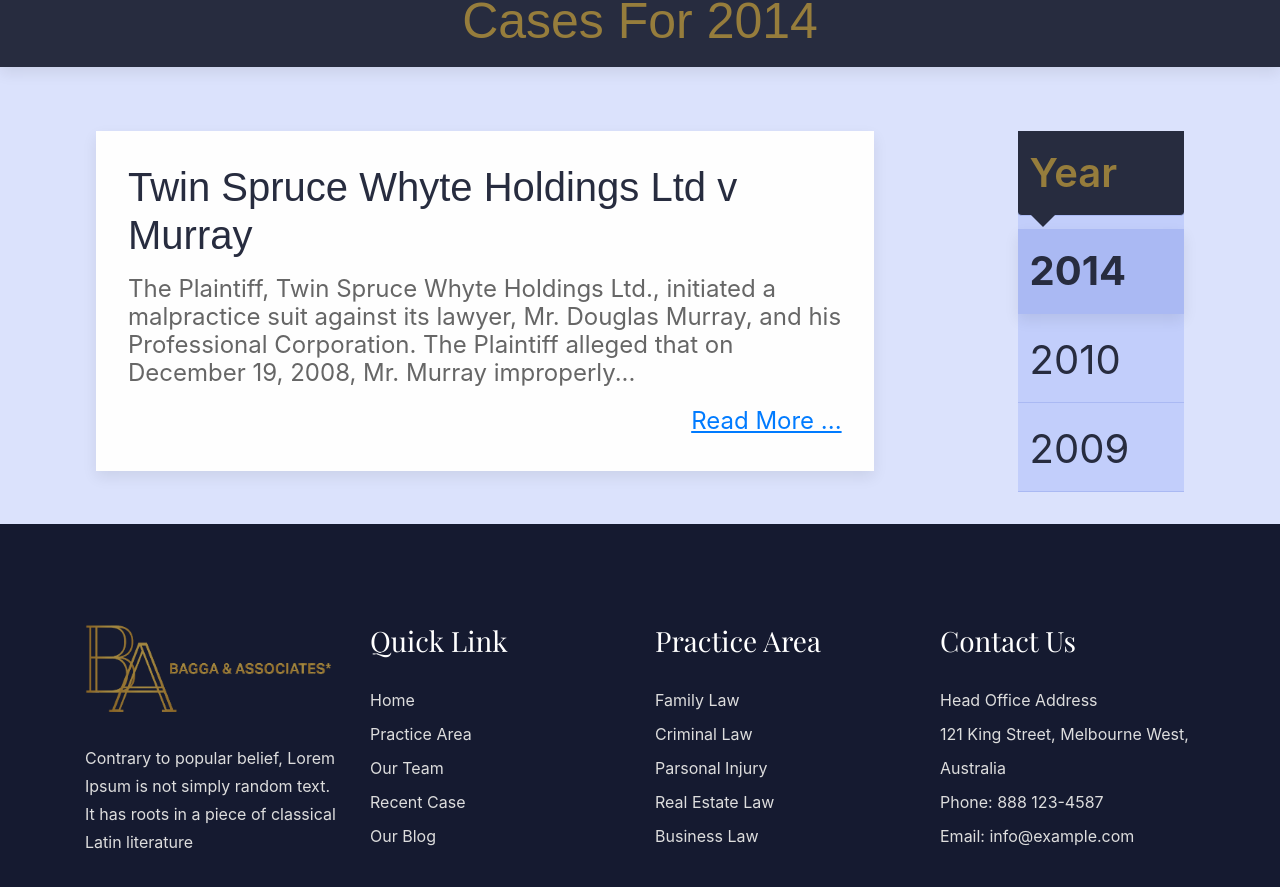
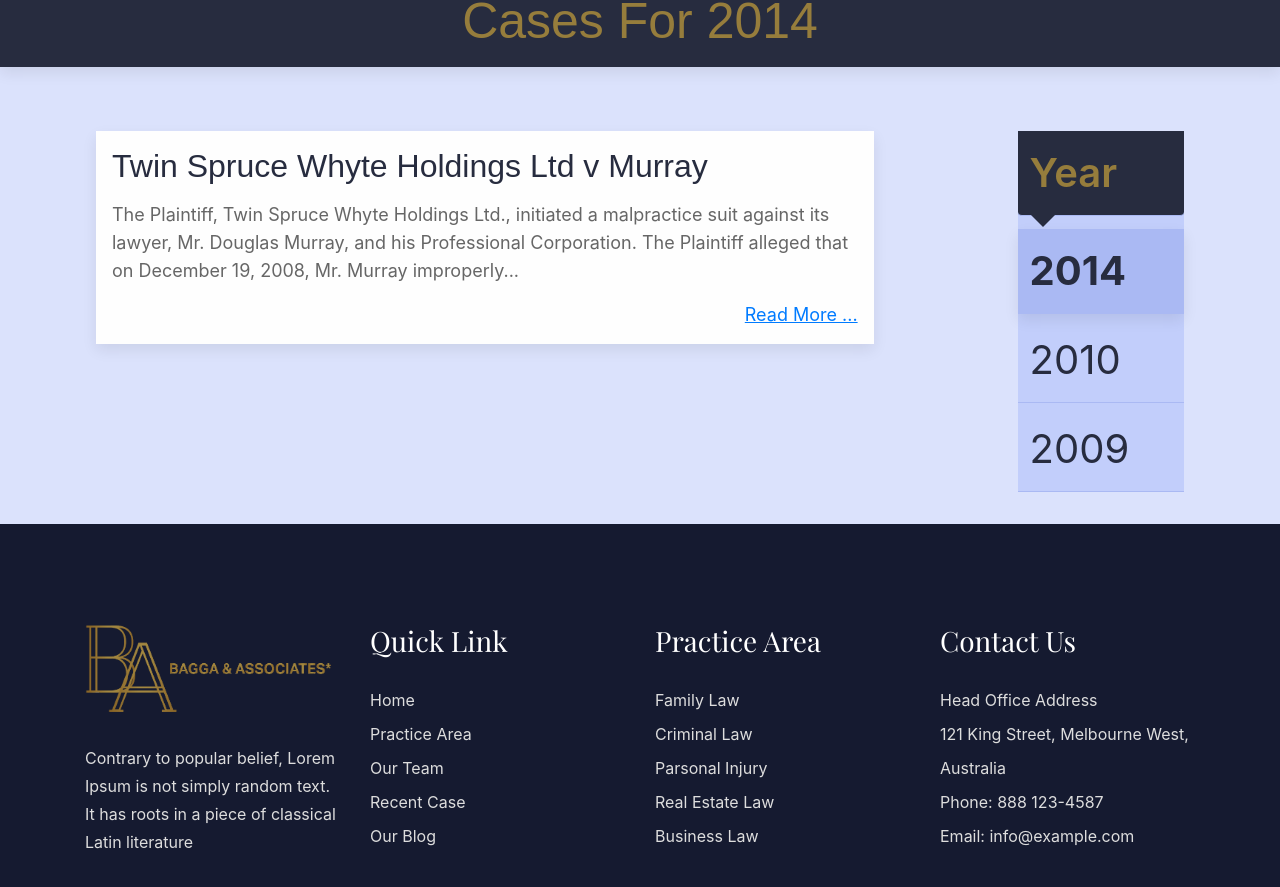
Before and after one commit to iiRaay/bagga-law, a React (Create React App) app in the folder jurista-react/: page /cases in a window 1280 px wide. Shown: the part 909-1796 px from the top of the page. Built offline with nearby package versions, Linux system fonts and the light colour scheme.

Commit message:
Adjusting font size for cases page

```diff
--- a/jurista-react/src/containers/Pages/CasesPage/CasesPageStyles.scss
+++ b/jurista-react/src/containers/Pages/CasesPage/CasesPageStyles.scss
@@ -152,20 +152,20 @@
             display: flex;
             flex-direction: column;
             margin: 1rem;
-            padding: 2rem;
+            padding: 1rem;
             background-color: color(bltextbox);
             box-shadow: 0 6px 14px rgba(0,0,0,0.08);
         }
 
         .col-caseData .caseDataSummary{
-            font-size: 24px;
+            font-size: 18px;
             margin-bottom: 1rem;
         }
 
         .col-caseData .caseDataTitle h3{
             color: color(bldark);
             font-family: sans-serif;
-            font-size: 40px;
+            font-size: 32px;
             margin-bottom: 1rem;
             vertical-align: top;
             align-self: stretch;
@@ -176,7 +176,7 @@
         }
 
         .caseDataItem .caseDataLink{
-            font-size: 24px;
+            font-size: 18px;
             text-decoration: underline;
             align-self: flex-end;
             margin-top: auto;
```
